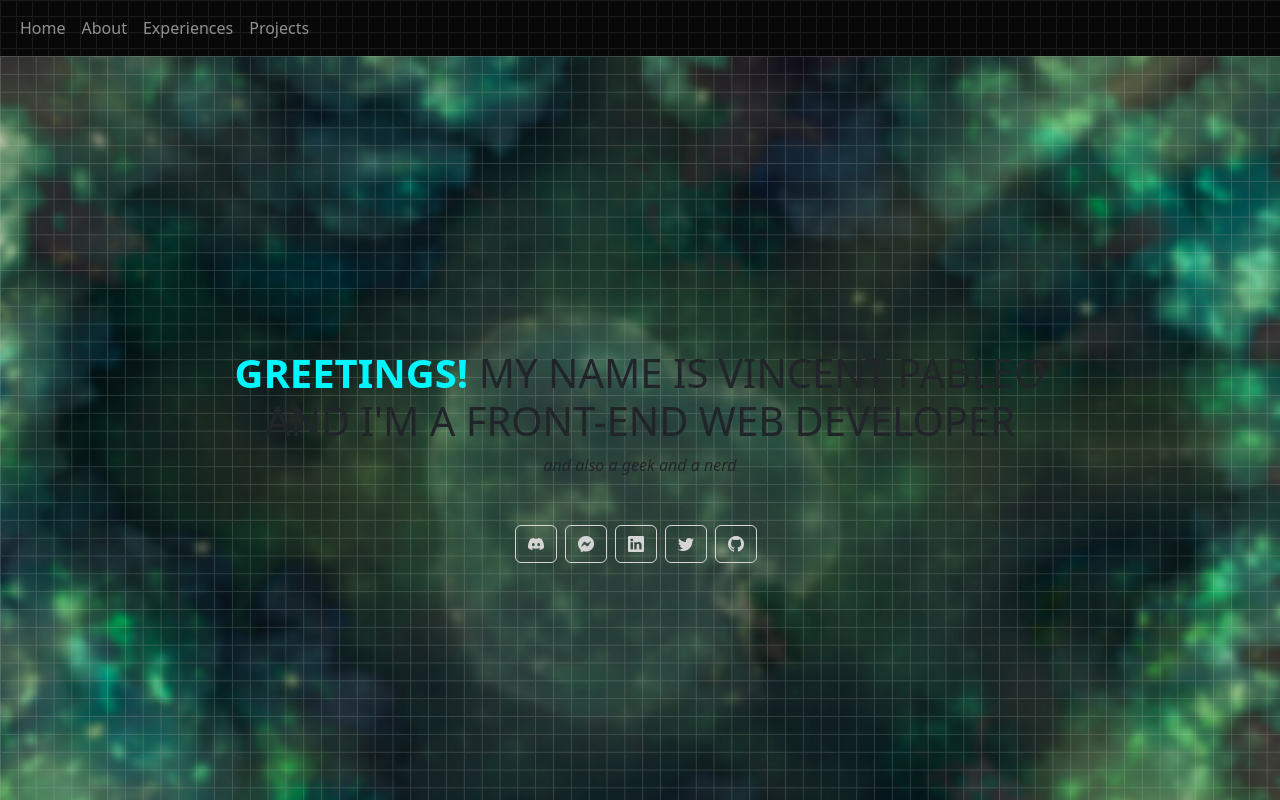
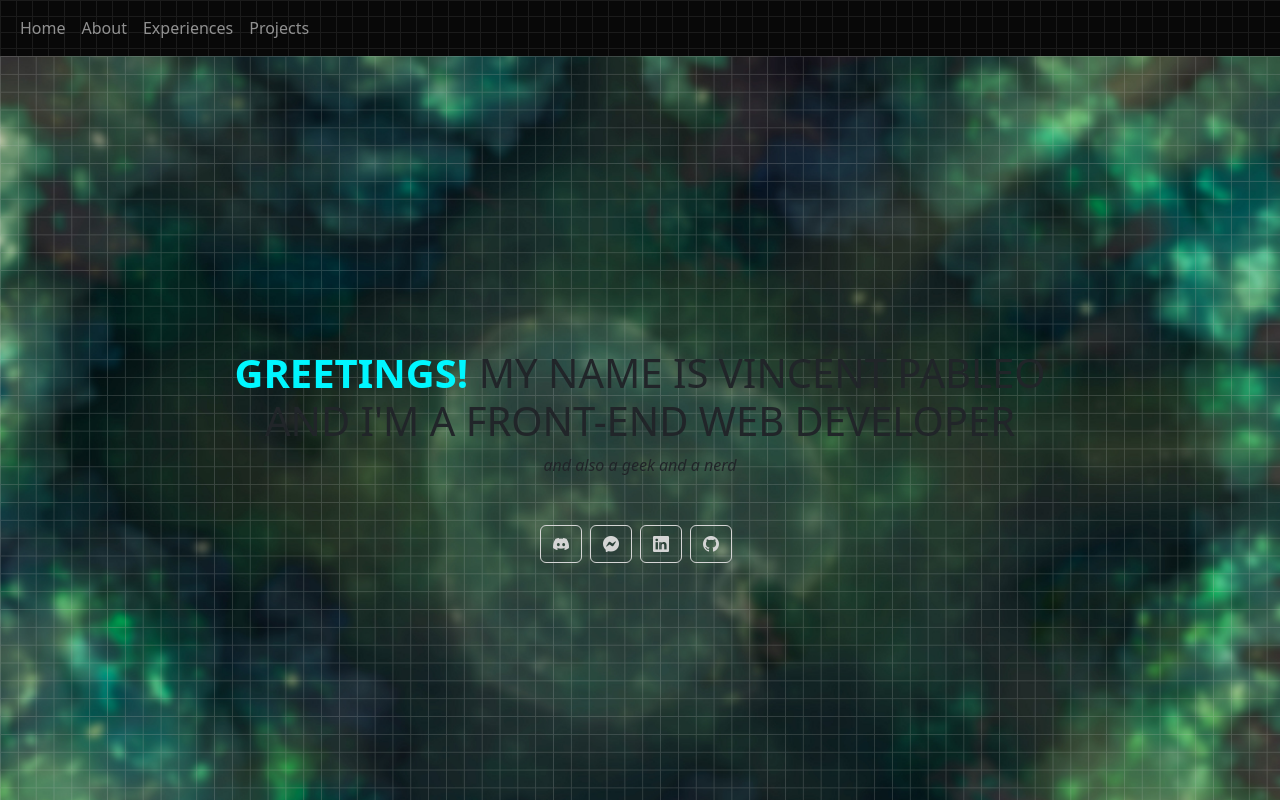
Before and after one commit to hellkite527/portfolio, a Next.js app: page / in a window 1280 px wide. Shown: the top 800 px of the page. Built offline with nearby package versions, Linux system fonts and the light colour scheme.

Commit message:
removed twitter

```diff
--- a/data/data.js
+++ b/data/data.js
@@ -28,10 +28,10 @@ export const socialMedia = [
     url:'https://www.linkedin.com/in/vincent-pableo-203893a3/',
     icon:'linkedin'
   },
-  {
-    url:'https://twitter.com/Hellkite527_xiv',
-    icon:'twitter'
-  },
+  // {
+  //   url:'https://twitter.com/Hellkite527_xiv',
+  //   icon:'twitter'
+  // },
   {
     url: 'https://github.com/hellkite527',
     icon:'github'
```
